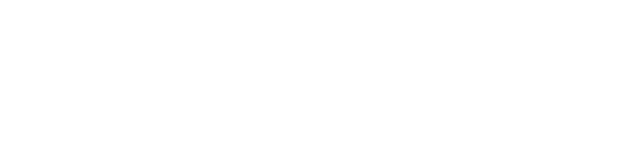
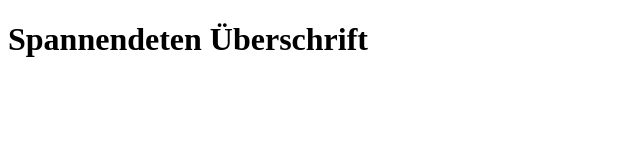
Before and after one commit to it220214/ExerciseGitMerge, a plain HTML site: page index.html in a window 1280 px wide. Shown: the whole page, without its empty margins (0-640 px from the left). Drawn offline with Linux system fonts and the light colour scheme.

Commit message:
some stuff

```diff
--- a/index.html
+++ b/index.html
@@ -6,6 +6,7 @@
     <title>Document</title>
 </head>
 <body>
+        <h1>Spannendeten Überschrift</h1>
 
 </body>
 </html>
```
